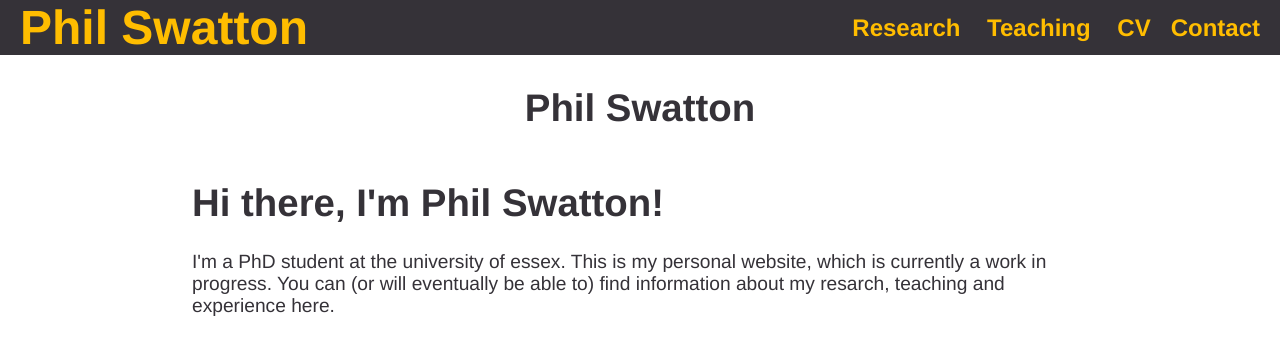
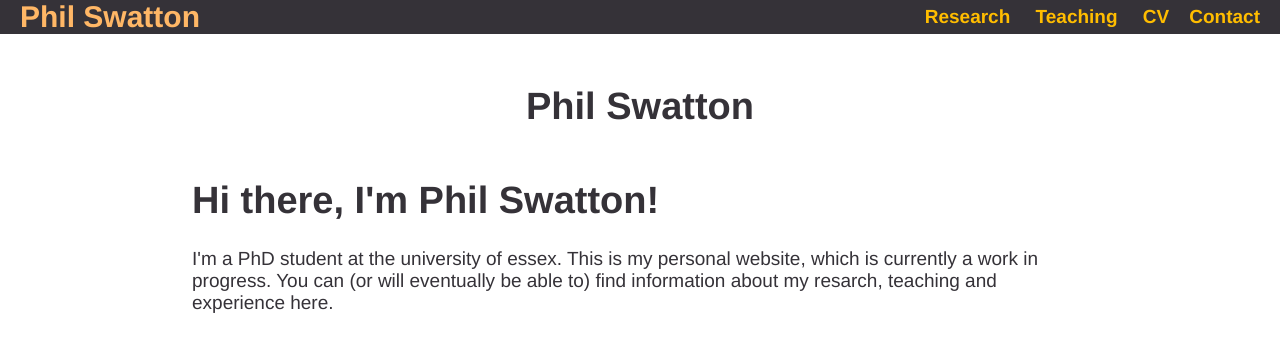
Before and after one commit to philswatton/philswatton.github.io, a Jekyll site: the page built from index.html, in a window 1280 px wide. Shown: the top 355 px of the page. Built offline with Jekyll 4.4.1, drawn with Linux system fonts in a browser that asks for light colours.

Commit message:
Update main.css

```diff
--- a/css/main.css
+++ b/css/main.css
@@ -7,7 +7,7 @@
   align-items: center;
 
   font-family:'Helvetica', 'Arial', 'Sans-Serif';
-  font-size: 1.2em;
+  font-size: 19px;
 
   color: #353238;
 }
@@ -25,14 +25,14 @@
   align-items: center;
 
   list-style: none;
-  font-size: 1.25em;
+  font-size: 19px;
   font-weight: bold;
 
   background: #353238;
 }
 
 .home {
-  font-size: 2em;
+  font-size: 30px;
   padding: 0px 0px 0px 20px;
 }
 
```
